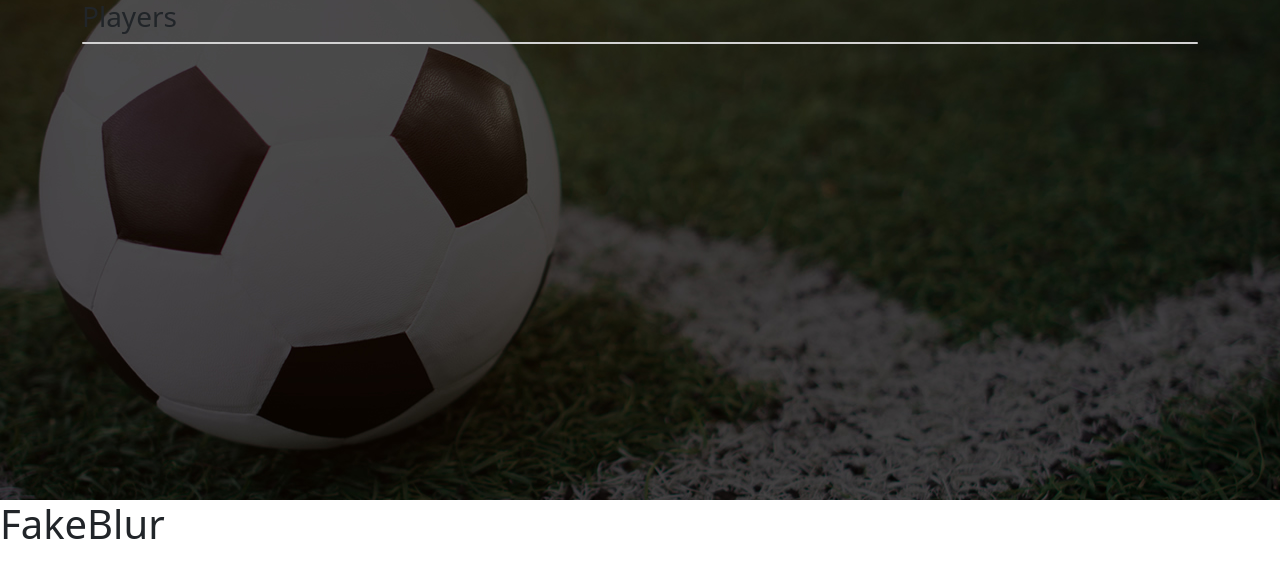
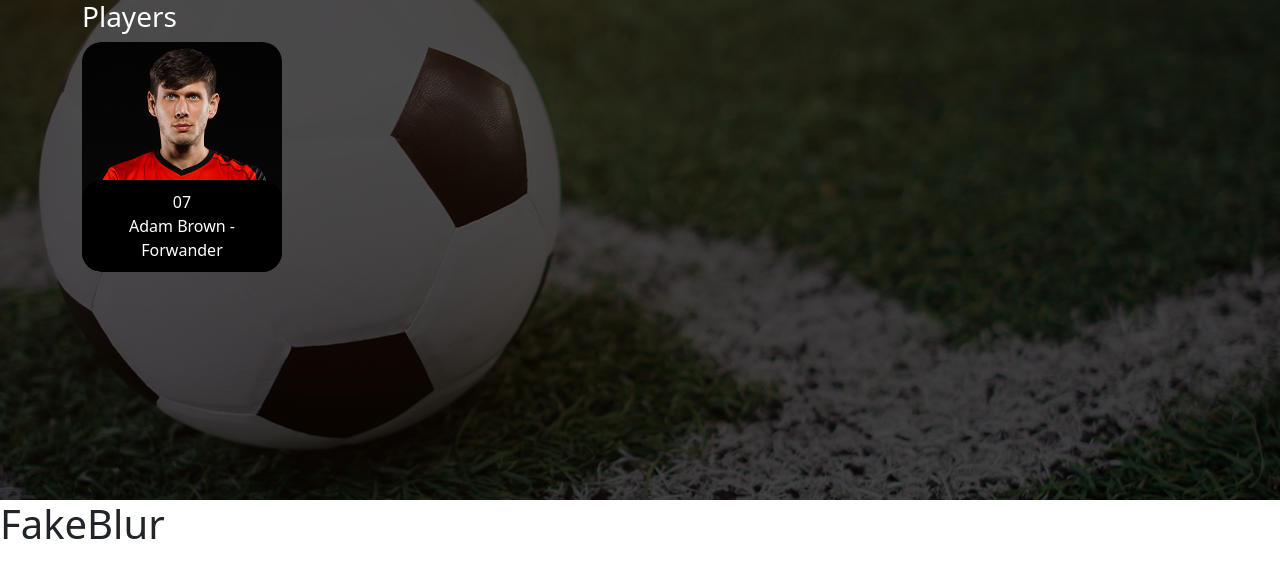
Before and after one commit to AngeloCrisci/proj-html-vuejs, a Vue app: page / in a window 1280 px wide. Shown: the top 578 px of the page. Built offline with nearby package versions, Linux system fonts and the light colour scheme.

Commit message:
draft card created

```diff
--- a/src/components/MainPlayers.vue
+++ b/src/components/MainPlayers.vue
@@ -19,7 +19,19 @@ export default {
                 <h3>Players</h3>
             </div>
             <div class="player-cards">
-                <div class="card"></div>
+                <div class="single-card">
+                    <div class="card-image">
+                        <img src="../assets/player1.jpg" alt="player 1">
+                    </div>
+                    <div class="player-description">
+                        <div class="number">
+                            07
+                        </div>
+                        <div class="name-role">
+                            Adam Brown - Forwander
+                        </div>
+                    </div>
+                </div>
             </div>
             <div class="player-button">
 
@@ -34,4 +46,34 @@ export default {
     background-image: url(../assets/player.jpg);
     background-position: center;
 }
+
+img {
+    width: 200px;
+}
+
+.title {
+    color: white;
+    font-weight: 500;
+}
+
+.single-card {
+    position: relative;
+}
+
+.card-image img {
+        border-radius: 20px;
+}
+
+.player-description {
+    text-align: center;
+    color: white;
+    width: 200px;
+    border-radius: 20px;
+    padding: 10px;
+    background-color: black;
+    position: absolute;
+    bottom: 0;
+    left: 0;
+}
+
 </style>
```
